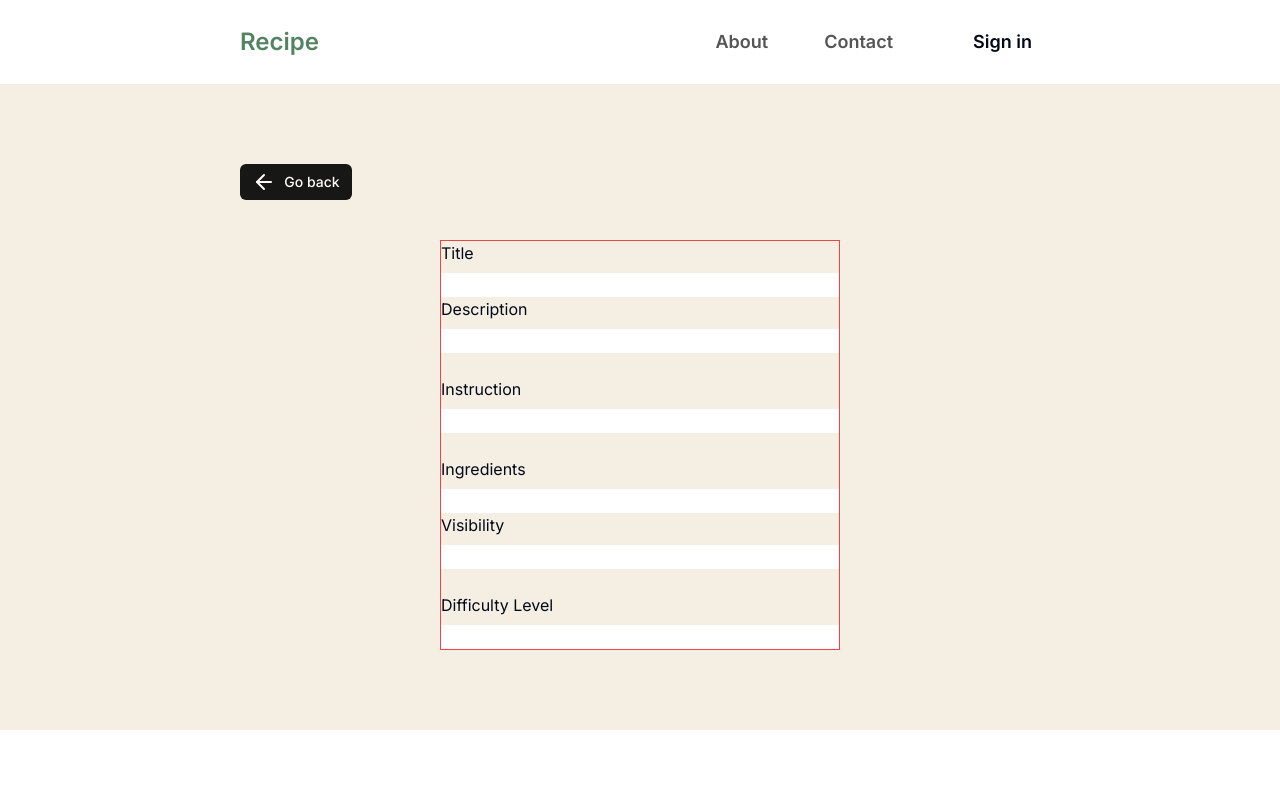
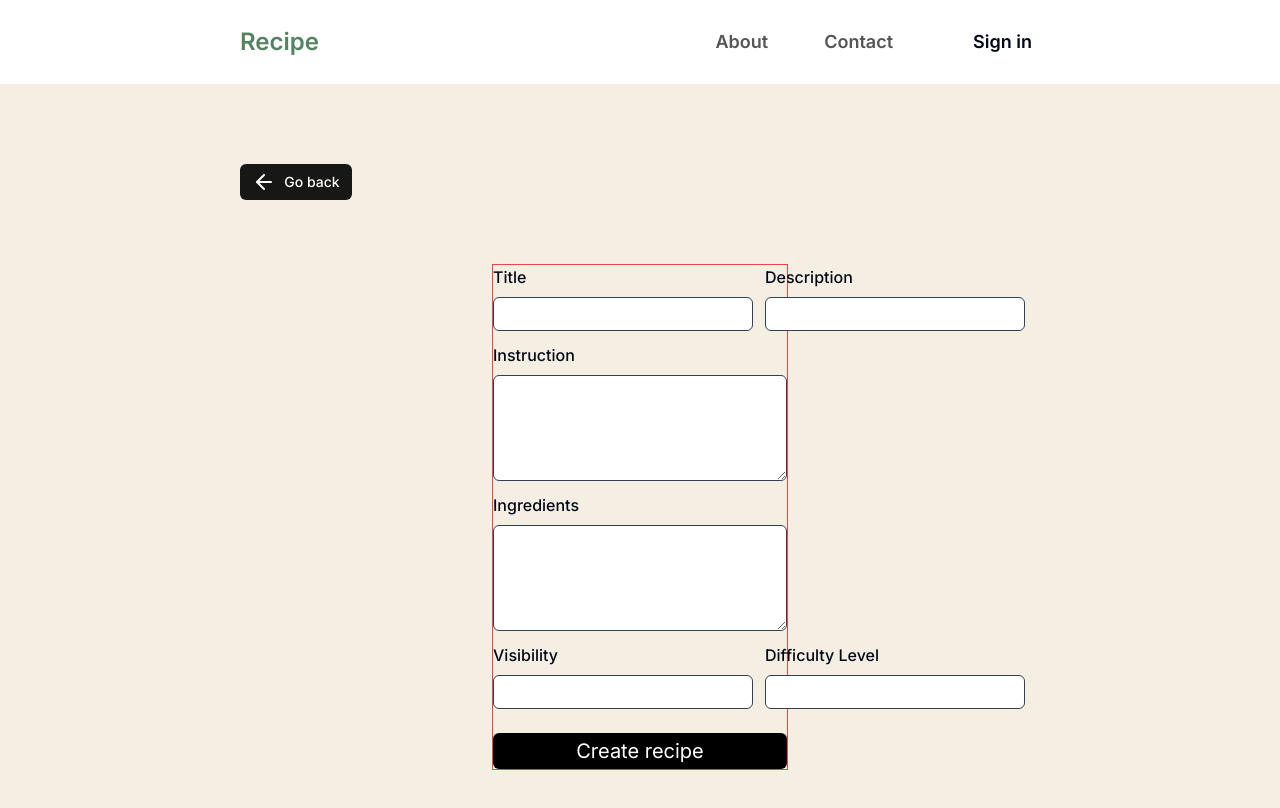
Before and after one commit to primado/recipe-web, a Next.js app: page /create-recipe in a window 1280 px wide. Shown: the top 808 px of the page. Built offline with nearby package versions, Linux system fonts and the light colour scheme.

Commit message:
adding create recipe form

```diff
--- a/components/createComponent/createRecipe.tsx
+++ b/components/createComponent/createRecipe.tsx
@@ -12,7 +12,7 @@ export default function CreateRecipe() {
 
     return (
         <>
-            <div className="flex flex-col w-full gap-10">
+            <div className="flex flex-col w-full gap-16">
                 <Button size={'sm'} variant={'default'} className="bg-black rounded-md w-[5rem] px-14 py-2 opacity-90 flex flex-row justify-center items-center">
                     <p className="text-white flex flex-row gap-x-2 items-center justify-center">
                         <ArrowLeftIcon  className="font-semibold text-base text-white"/>
@@ -21,39 +21,68 @@ export default function CreateRecipe() {
                 </Button>
                 <div className="flex flex-col justify-center items-center">
 
-                    <form action="" className="flex flex-col justify-center items-start max-w-[30rem] w-[25rem] border border-red-500">
-                        <div className="flex flex-col gap-3 w-full">
-                            <div className="flex flex-col gap-y-2">
-                                <label htmlFor="title">Title</label>
-                                <input type="text" className="" />
-                            </div>
+                    <form action="" className="flex flex-col gap-y-3 justify-center items-start max-w-[38%] w-[37%] border border-red-500">
+                        <div className="flex flex-row w-full gap-3">
+                            <div className="flex flex-col w-full gap-y-2 ">
+                                <label htmlFor="title" className="text-base font-medium">Title</label>
+                                <input
+                                    type="text"
+                                    className="bg-white focus:outline-none px-3 py-1 font-medium text-base border border-slate-700 focus:ring-2 focus:ring-yellow-600 focus:border-0 rounded-md"
 
-                        </div>
-                        <div className="flex flex-col gap-6 w-full">
-                            <div className="flex flex-col w-full gap-y-2">
-                                <label htmlFor="title">Description</label>
-                                <input type="text" className="" />
+                                />
                             </div>
                             <div className="flex flex-col w-full gap-y-2 ">
-                                <label htmlFor="intruction">Instruction</label>
-                                <input type="text" className="" />
+                                <label htmlFor="title" className="text-base font-medium">Description</label>
+                                <input
+                                    type="text"
+                                    className="bg-white focus:outline-none px-3 py-1 font-medium text-base border border-slate-700 focus:ring-2 focus:ring-yellow-600 focus:border-0 rounded-md"
+                                />
+                            </div>
+                        </div>
+                        <div className="flex flex-col gap-y-3 w-full ">
+
+                            <div className="flex flex-col w-full gap-y-2 ">
+                                <label htmlFor="intruction" className="text-base font-medium">Instruction</label>
+                                <textarea
+                                    cols={30}
+                                    rows={4}
+                                    className="bg-white focus:outline-none px-3 py-1 font-medium text-base border border-slate-700 focus:ring-2 focus:ring-yellow-600 focus:border-0 rounded-md"
+                                />
                             </div>
                             <div className="flex flex-col w-full gap-y-2">
-                                <label htmlFor="intruction">Ingredients</label>
-                                <input type="text" className="" />
+                                <label htmlFor="intruction" className="text-base font-medium">Ingredients</label>
+                                <textarea
+                                    cols={30}
+                                    rows={4}
+                                    className="bg-white focus:outline-none px-3 py-1 font-medium text-base border border-slate-700 focus:ring-2 focus:ring-yellow-600 focus:border-0 rounded-md"
+                                />
                             </div>
                         </div>
-                        <div className="flex flex-col w-full gap-6">
+                        <div className="flex flex-row w-full gap-3">
                             <div className="flex flex-col w-full gap-y-2">
-                                <label htmlFor="intruction">Visibility</label>
-                                <input type="text" className="" />
+                                <label htmlFor="intruction" className="text-base font-medium">Visibility</label>
+                                <input
+                                    type="text"
+
+                                    className="bg-white focus:outline-none px-3 py-1 font-medium text-base border border-slate-700 focus:ring-2 focus:ring-yellow-600 focus:border-0 rounded-md"
+                                />
                             </div>
                             <div className="flex flex-col w-full gap-y-2">
-                                <label htmlFor="intruction">Difficulty Level</label>
-                                <input type="text" className="" />
+                                <label htmlFor="intruction" className="text-base font-medium">Difficulty Level</label>
+                                <input
+                                    type="text"
+                                    className="bg-white focus:outline-none px-3 py-1 font-medium text-base border border-slate-700 focus:ring-2 focus:ring-yellow-600 focus:border-0 rounded-md"
+                                />
                             </div>
                         </div>
+                        <div className="mt-3 w-full">
+                            <button
 
+                            className="bg-black hover:opacity-90 w-full text-white text-xl py-1 hover:font-medium rounded-md transition-colors duration-300 ease-in-out"
+                        >
+                            <span>Create recipe</span>
+                        </button>
+                        </div>
                     </form>
                 </div>
             </div>
--- a/components/universal/Icon.tsx
+++ b/components/universal/Icon.tsx
@@ -123,11 +123,11 @@ export default function Icon() {
                 <DropdownMenuGroup className="flex flex-col gap-y-2 ">
                     <DropdownMenuItem className="flex flex-row items-center gap-x-2 py-2 ml-2 cursor-pointer hover:outline-none hover:bg-hover-1 hover:bg-opacity-40 hover:rounded-md ">
                         <User className="h-4 w-4 ml-2" />
-                        <button onClick={() => router.push('/profile')}><span>Profile</span></button>
+                        <button onClick={() => router.push('/#')}><span>Profile</span></button>
                     </DropdownMenuItem>
                     <DropdownMenuItem className="flex flex-row items-center gap-x-2 py-2 ml-2 cursor-pointer hover:outline-none hover:bg-hover-1 hover:bg-opacity-40 hover:rounded-md">
                         <Settings className=" h-4 w-4 ml-2" />
-                        <span>Settings</span>
+                        <button onClick={() => router.push("/profile-settings")}><span>Settings</span></button>
                     </DropdownMenuItem>
                     <DropdownMenuItem className="flex flex-row items-center gap-x-2 py-2 ml-2 cursor-pointer hover:outline-none hover:bg-hover-1 hover:bg-opacity-40 hover:rounded-md">
                         <LogOut className=" h-4 w-4 ml-2" />
```
Also changed, not shown: app/profile-settings/page.tsx (renamed from app/profile/page.tsx).
